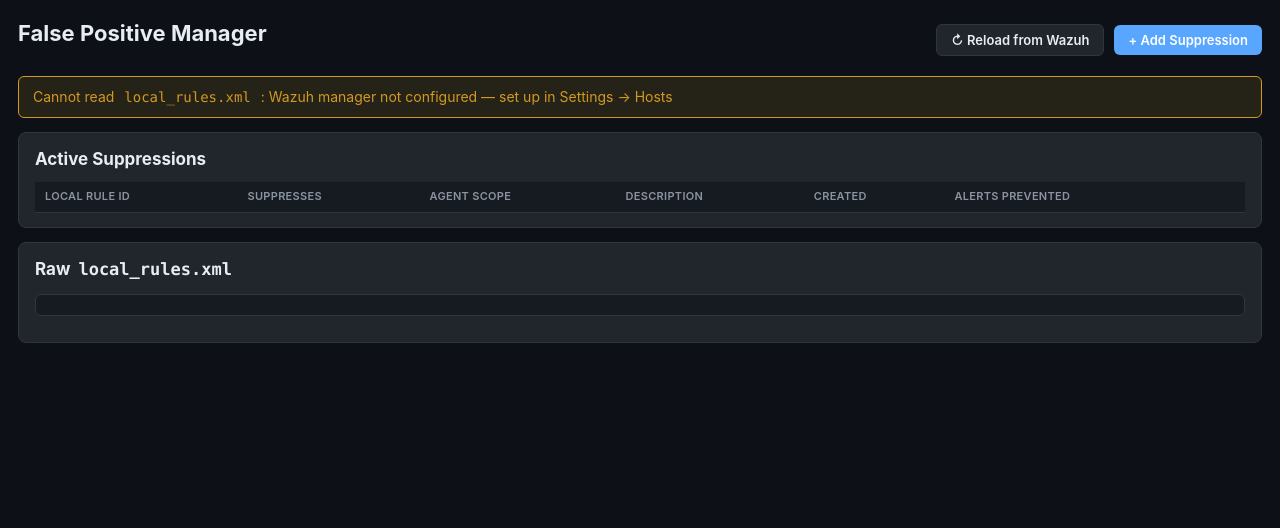
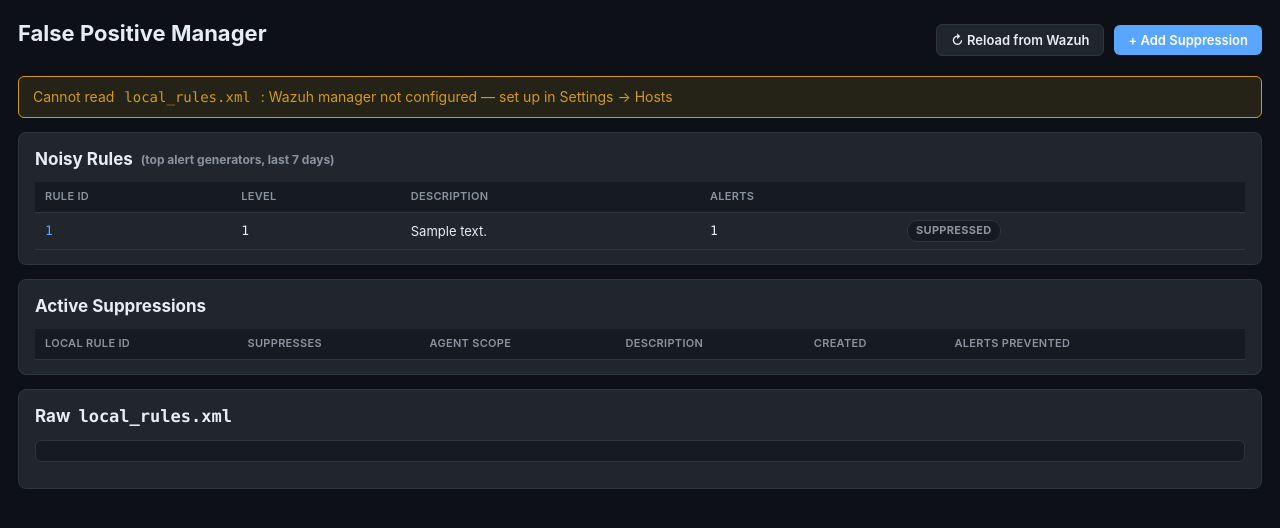
Before and after one commit to ajacks-595/homesoc, a Flask app: page /fp-manager in a window 1280 px wide. Shown: the part 53-581 px from the top of the page. Run offline with Flask 3, Linux system fonts and the light colour scheme; the visitor is signed in with stand-in values (Sample User, id 1); tables that the repository leaves empty hold one stand-in row (values such as "Sample post"); lists and menus that the app fills with data are empty; some libraries are stand-ins or nearby versions.

Commit message:
Add noisy-rule detector with one-click suppression
The FP manager now leads with a "Noisy Rules" table: the top alert-generating
rules over the last 7 days (db.noisy_rules via GET /api/fp/noisy-rules), each
flagged if already suppressed. A "Suppress" button opens the Add Suppression
modal pre-filled with that rule_id (fpOpenAdd now takes an optional ruleId and
runs the live lookup/preview). Turns FP management from reactive to proactive.

Adds tests/test_noisy_rules.py.

Co-Authored-By: Claude Opus 4.8 (1M context) <noreply@anthropic.com>

```diff
--- a/app.py
+++ b/app.py
@@ -616,6 +616,12 @@ def fp_list():
     return ok([row_to_dict(r) for r in rows])
 
 
+@api_bp.route("/fp/noisy-rules")
+def fp_noisy_rules():
+    """Noisiest rules over the window — FP-suppression candidates."""
+    return ok(db.noisy_rules(days=int_arg("days", 7), limit=int_arg("limit", 20)))
+
+
 @api_bp.route("/fp/rules-xml")
 def fp_rules_xml():
     try:
--- a/database.py
+++ b/database.py
@@ -527,6 +527,34 @@ def mitre_summary(days: int = 7, limit: int = 3000) -> dict[str, Any]:
         "techniques": [{"name": k, "count": v} for k, v in tech.most_common(20)],
         "ids":        [{"id": k, "count": v} for k, v in ids.most_common(30)],
     }
+
+
+def noisy_rules(days: int = 7, limit: int = 20) -> list[dict[str, Any]]:
+    """Top alert-generating rules over the window — candidates for FP
+    suppression. Each row is flagged if it's already suppressed."""
+    cutoff = (datetime.now(timezone.utc) - timedelta(days=days)).strftime("%Y-%m-%dT%H:%M:%S")
+    with conn() as c:
+        suppressed = {row["rule_id"] for row in
+                      c.execute("SELECT rule_id FROM false_positives").fetchall()}
+        rows = c.execute(
+            """SELECT rule_id,
+                      COUNT(*)              AS cnt,
+                      MAX(rule_level)       AS level,
+                      MAX(rule_description) AS description
+               FROM alerts
+               WHERE timestamp >= ? AND rule_id != ''
+               GROUP BY rule_id
+               ORDER BY cnt DESC
+               LIMIT ?""",
+            (cutoff, limit),
+        ).fetchall()
+    return [{
+        "rule_id":     r["rule_id"],
+        "count":       int(r["cnt"]),
+        "level":       r["level"],
+        "description": r["description"],
+        "suppressed":  r["rule_id"] in suppressed,
+    } for r in rows]
 
 
 def latest_alerts(min_level: int = 7, limit: int = 10,
--- a/static/js/main.js
+++ b/static/js/main.js
@@ -1258,7 +1258,30 @@ const SOC = (() => {
 
   async function initFp() {
     initThemePicker();
-    await loadFps();
+    await Promise.all([loadFps(), loadNoisyRules()]);
+  }
+
+  async function loadNoisyRules() {
+    const r = await api("/api/fp/noisy-rules?days=7&limit=20");
+    const tbody = document.querySelector("#noisy-rules tbody");
+    if (!tbody) return;
+    if (!r.success || !r.data.length) {
+      tbody.innerHTML = `<tr><td colspan="5" class="muted small">${
+        r.success ? "No alerts in the last 7 days." : "—"}</td></tr>`;
+      return;
+    }
+    tbody.innerHTML = r.data.map(x =>
+      `<tr>
+         <td class="mono"><a href="/alerts?rule_id=${encodeURIComponent(x.rule_id)}">${escapeHtml(x.rule_id)}</a></td>
+         <td class="mono">${escapeHtml(x.level)}</td>
+         <td>${escapeHtml(fmt.short(x.description || "", 70))}</td>
+         <td class="right mono">${fmt.int(x.count)}</td>
+         <td>${x.suppressed
+            ? '<span class="badge muted">suppressed</span>'
+            : `<button class="ghost small" data-suppress="${escapeHtml(x.rule_id)}">Suppress</button>`}</td>
+       </tr>`).join("");
+    tbody.querySelectorAll("[data-suppress]").forEach(b =>
+      b.addEventListener("click", () => fpOpenAdd(b.dataset.suppress)));
   }
 
   async function loadFps() {
@@ -1302,7 +1325,7 @@ const SOC = (() => {
 
   function fpRefresh() { loadFps(); }
 
-  function fpOpenAdd() {
+  function fpOpenAdd(ruleId) {
     const html = `
       <h2>Add Suppression</h2>
       <div class="flex-col">
@@ -1346,6 +1369,10 @@ const SOC = (() => {
       ["fp-rid","fp-agent","fp-desc"].forEach(id => {
         document.getElementById(id).addEventListener("input", debouncedLookup);
       });
+      if (ruleId) {                       // pre-fill from the noisy-rules table
+        document.getElementById("fp-rid").value = ruleId;
+        fpLookupAndPreview();
+      }
     }});
   }
 
@@ -1387,7 +1414,7 @@ const SOC = (() => {
     });
     if (r.success) {
       toast("Suppression applied. Wazuh restarted.", "info");
-      closeModal(); loadFps();
+      closeModal(); loadFps(); loadNoisyRules();
     } else { toast("Failed: " + r.error, "danger"); }
   }
 
@@ -1400,7 +1427,7 @@ const SOC = (() => {
       toast("This suppression isn't tracked in DB — manual edit required.", "warn");
       return;
     }
-    if (r.success) { toast("Deleted.", "info"); loadFps(); }
+    if (r.success) { toast("Deleted.", "info"); loadFps(); loadNoisyRules(); }
     else { toast("Delete failed: " + r.error, "danger"); }
   }
 
--- a/templates/fp_manager.html
+++ b/templates/fp_manager.html
@@ -12,6 +12,17 @@
 </div>
 
 <div id="fp-banner-host"></div>
+
+<div class="card">
+  <h2>Noisy Rules <span class="muted small">(top alert generators, last 7 days)</span></h2>
+  <table class="data" id="noisy-rules">
+    <thead><tr>
+      <th>Rule ID</th><th>Level</th><th>Description</th>
+      <th class="right">Alerts</th><th></th>
+    </tr></thead>
+    <tbody></tbody>
+  </table>
+</div>
 
 <div class="card">
   <h2>Active Suppressions</h2>
```
Also changed, not shown: tests/test_noisy_rules.py (added, +50 -0 lines).
